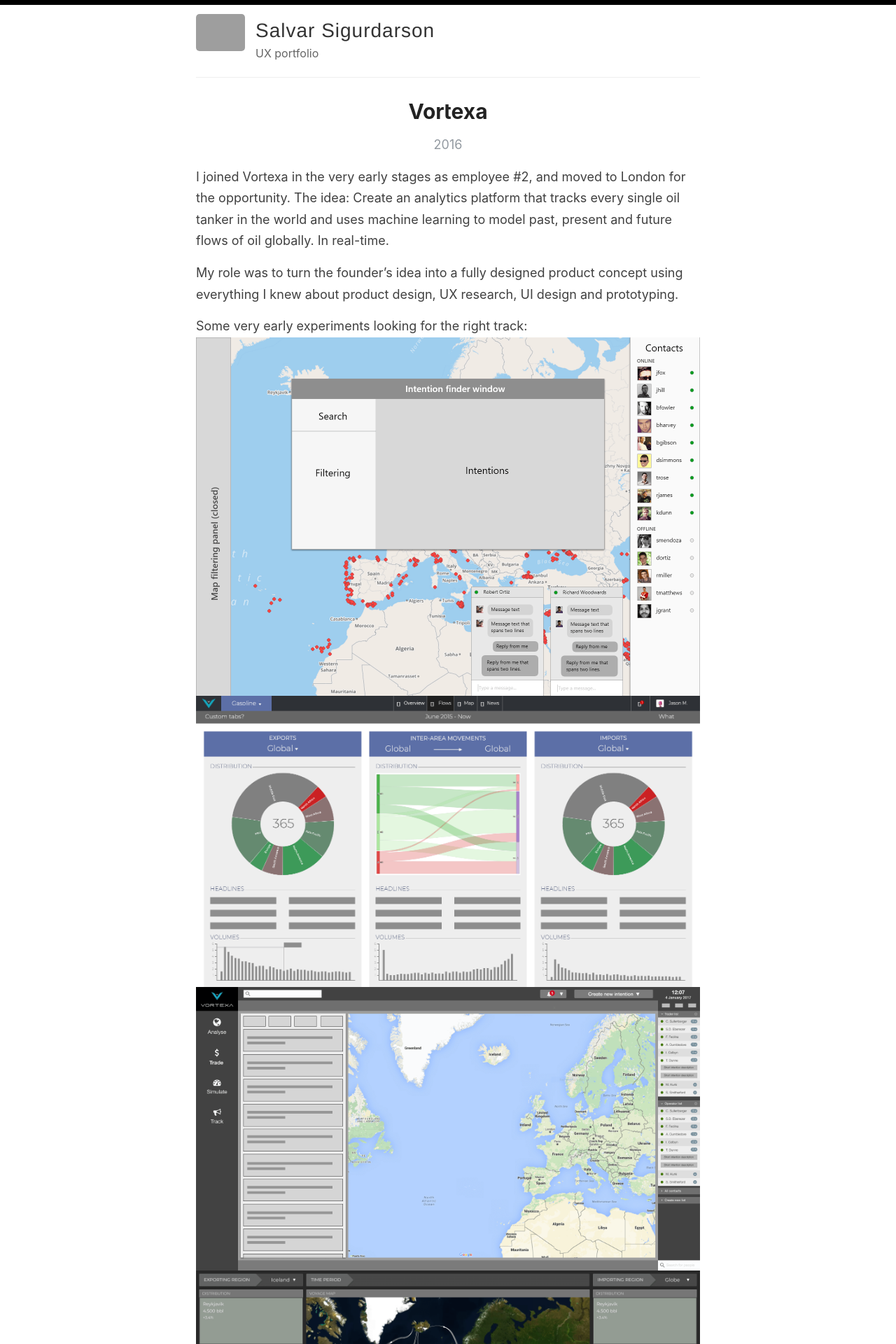
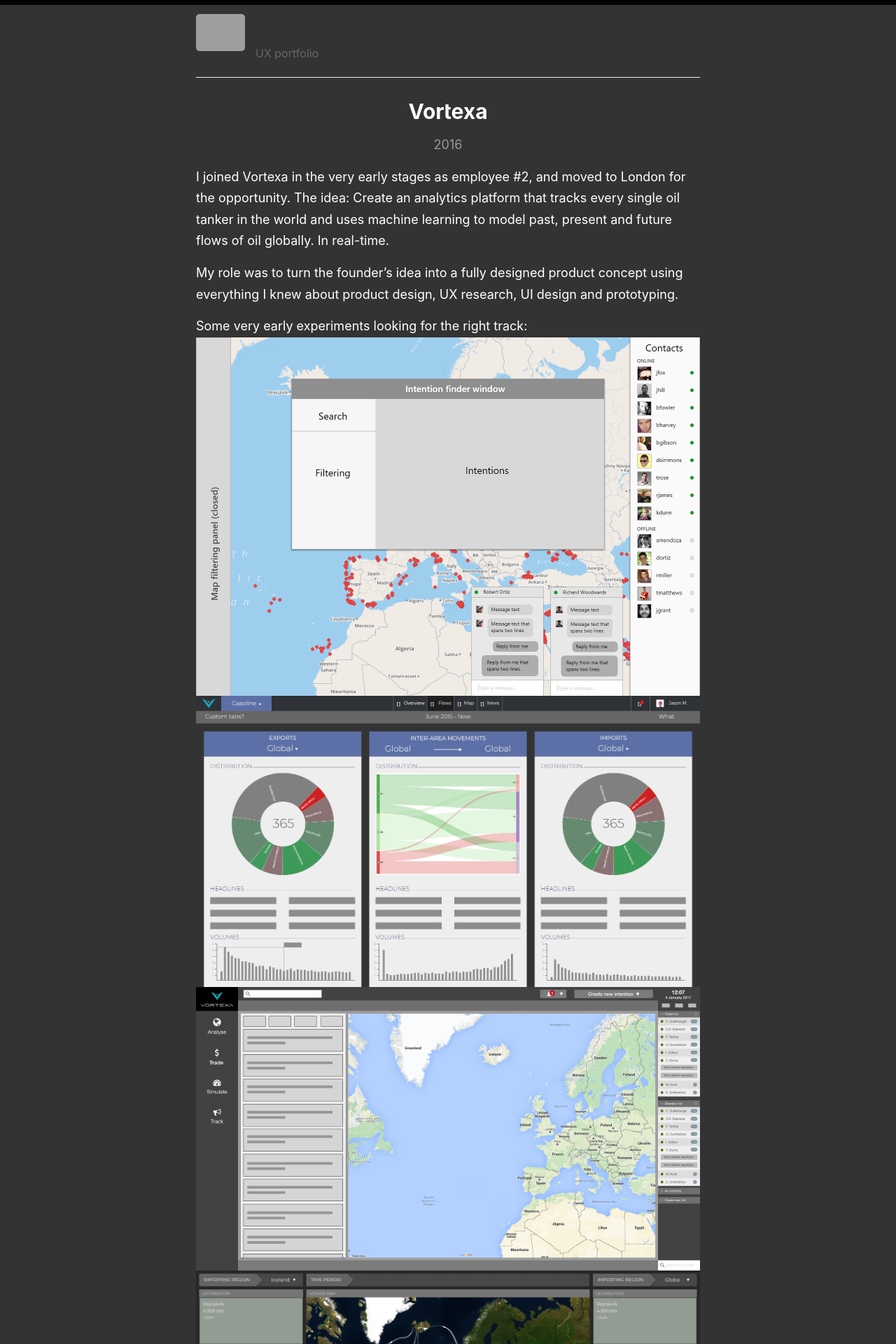
Before and after one commit to Salvar/salvar.github.io, a Jekyll site: the page built from index.html, in a window 1280 px wide. Shown: the top 1920 px of the page at 70% size. Built offline with Jekyll 4.4.1, drawn with Linux system fonts in a browser that asks for light colours; the list of posts is cut into pages by our own code; grey boxes are pictures that could not be loaded.

Commit message:
Update style.scss

```diff
--- a/assets/style.scss
+++ b/assets/style.scss
@@ -21,9 +21,9 @@
 }
 
 body {
-  background: #fff;
+  background: #333;
   font-family: -system-ui, -apple-system, BlinkMacSystemFont, "Segoe UI", Roboto, Helvetica, Arial, sans-serif, "Apple Color Emoji", "Segoe UI Emoji", "Segoe UI Symbol";
-  color: #404040;
+  color: #fff;
   line-height: 1.7;
   font-weight: 400;
   font-size: 18px;
@@ -39,7 +39,7 @@
 
 h1, h2, h3, h4, h5, h6 {
   font-family: -system-ui, -apple-system, BlinkMacSystemFont, "Segoe UI", Roboto, Helvetica, Arial, sans-serif, "Apple Color Emoji", "Segoe UI Emoji", "Segoe UI Symbol";
-  color: $darkerGray;
+  color: #fff;
   font-weight: bold;
 
   line-height: 1.7;
```
